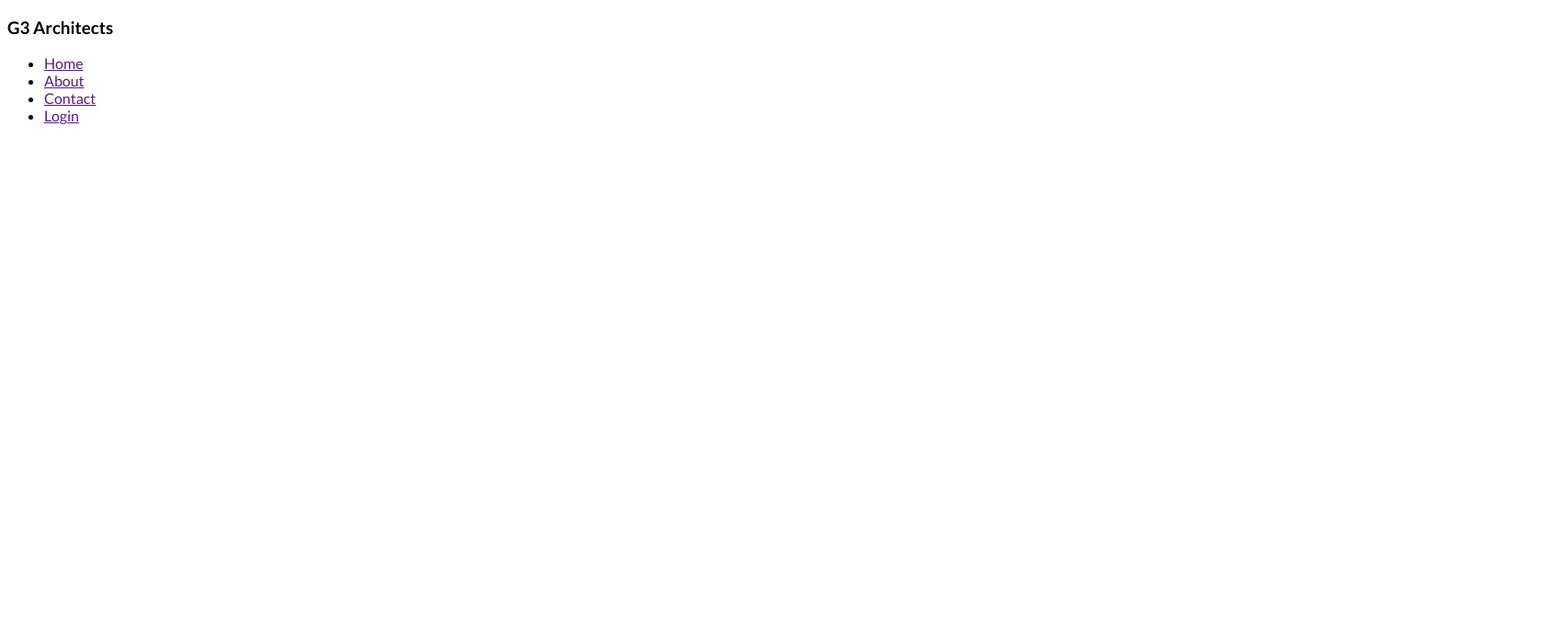
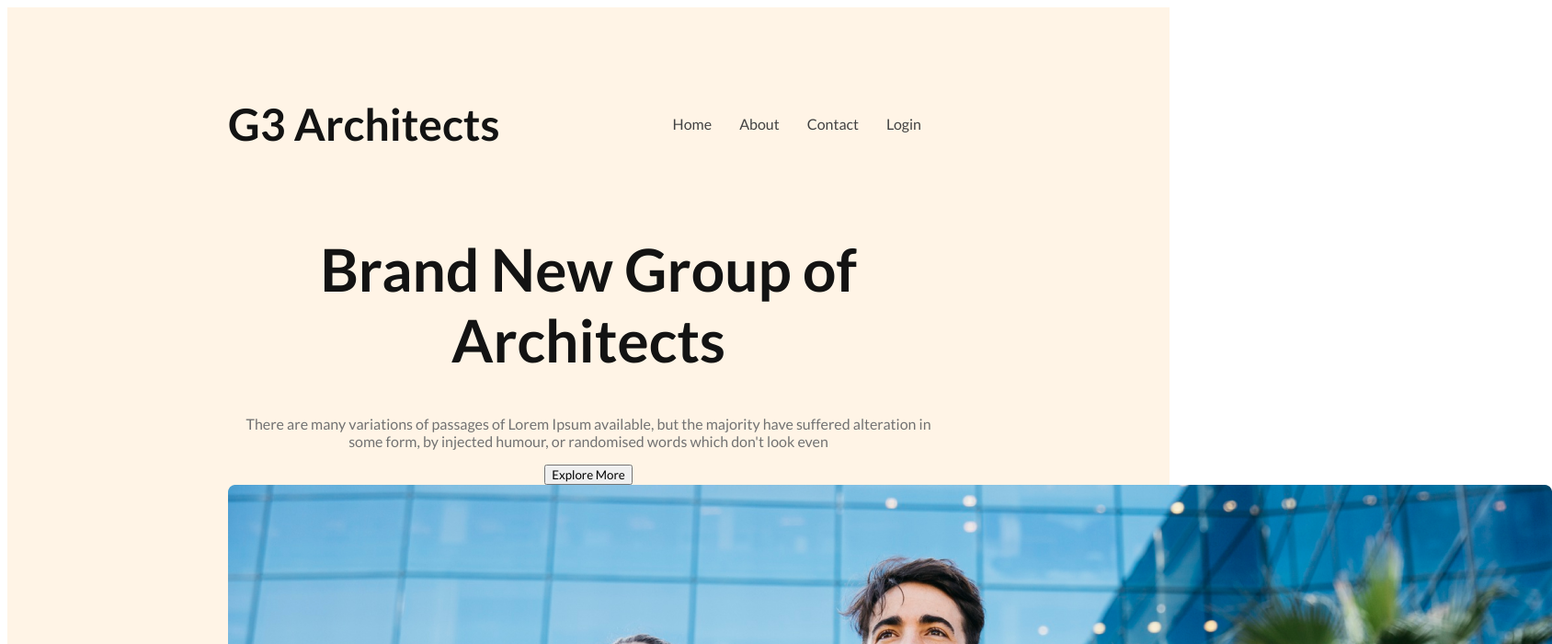
Before and after one commit to akjewel47/g3-architects-responsive, a plain HTML site: page index.html in a window 1280 px wide. Shown: the top 700 px of the page at 92% size, 1688 px wide, since content can reach past the window. Drawn offline with Linux system fonts and the light colour scheme.

Commit message:
added the banner style

```diff
--- a/index.html
+++ b/index.html
@@ -11,7 +11,7 @@
 <body>
  <header>
   <nav>
-   <h3>G3 Architects</h3>
+   <h3 class="nav-title">G3 Architects</h3>
    <ul>
     <li><a href="">Home</a></li>
     <li><a href="">About</a></li>
@@ -19,6 +19,15 @@
     <li><a href="">Login</a></li>
    </ul>
   </nav>
+  <div class="banner">
+   <div class="banner-content">
+    <h1 class="banner-title">Brand New Group of Architects</h1>
+    <p class="banner-description">There are many variations of passages of Lorem Ipsum available, but the majority have
+     suffered alteration in some form, by injected humour, or randomised words which don't look even</p>
+    <button class="btn-primary">Explore More</button>
+   </div>
+   <img src="images/banner.png" alt="">
+  </div>
  </header>
  <main>
 
--- a/style/style.css
+++ b/style/style.css
@@ -1,7 +1,62 @@
 /* work sans google font*/
 @import url('https://fonts.googleapis.com/css2?family=Lato:ital,wght@0,100;0,300;0,400;0,700;0,900;1,100;1,300;1,400;1,700;1,900&family=Open+Sans:ital,wght@0,300..800;1,300..800&family=Poppins:ital,wght@0,100;0,200;0,300;0,400;0,500;0,600;0,700;0,800;0,900;1,100;1,200;1,300;1,400;1,500;1,600;1,700;1,800;1,900&family=Work+Sans:ital,wght@0,100..900;1,100..900&display=swap');
-*{
+
+/* shared styles */
+
+* {
  font-family: "Work Sans", sans-serif;
  font-family: "Open Sans", sans-serif;
  font-family: "Lato", sans-serif;
 }
+.btn-primary{
+
+}
+
+/* header style */
+
+header {
+ background: rgba(255, 144, 14, 0.10);
+ padding: 50px 240px;
+}
+
+nav {
+ display: flex;
+ justify-content: space-between;
+ align-items: center;
+}
+
+.nav-title {
+ font-size: 3rem;
+ font-weight: 700;
+ color: #131313;
+}
+
+nav > ul {
+ display: flex;
+}
+
+nav li {
+ list-style: none;
+ margin-right: 30px;
+ font-weight: 500;
+ font-size: 1rem;
+}
+
+nav li a {
+ text-decoration: none;
+ color: #424242;
+}
+/* banner styles */
+.banner-content{
+ max-width: 800px;
+ text-align: center;
+ margin: 0 auto;
+}
+.banner-title{
+ font-size: 4rem;
+ font-weight: 700;
+ color: #131313;
+}
+.banner-description{
+ color: #727272;
+}
```
